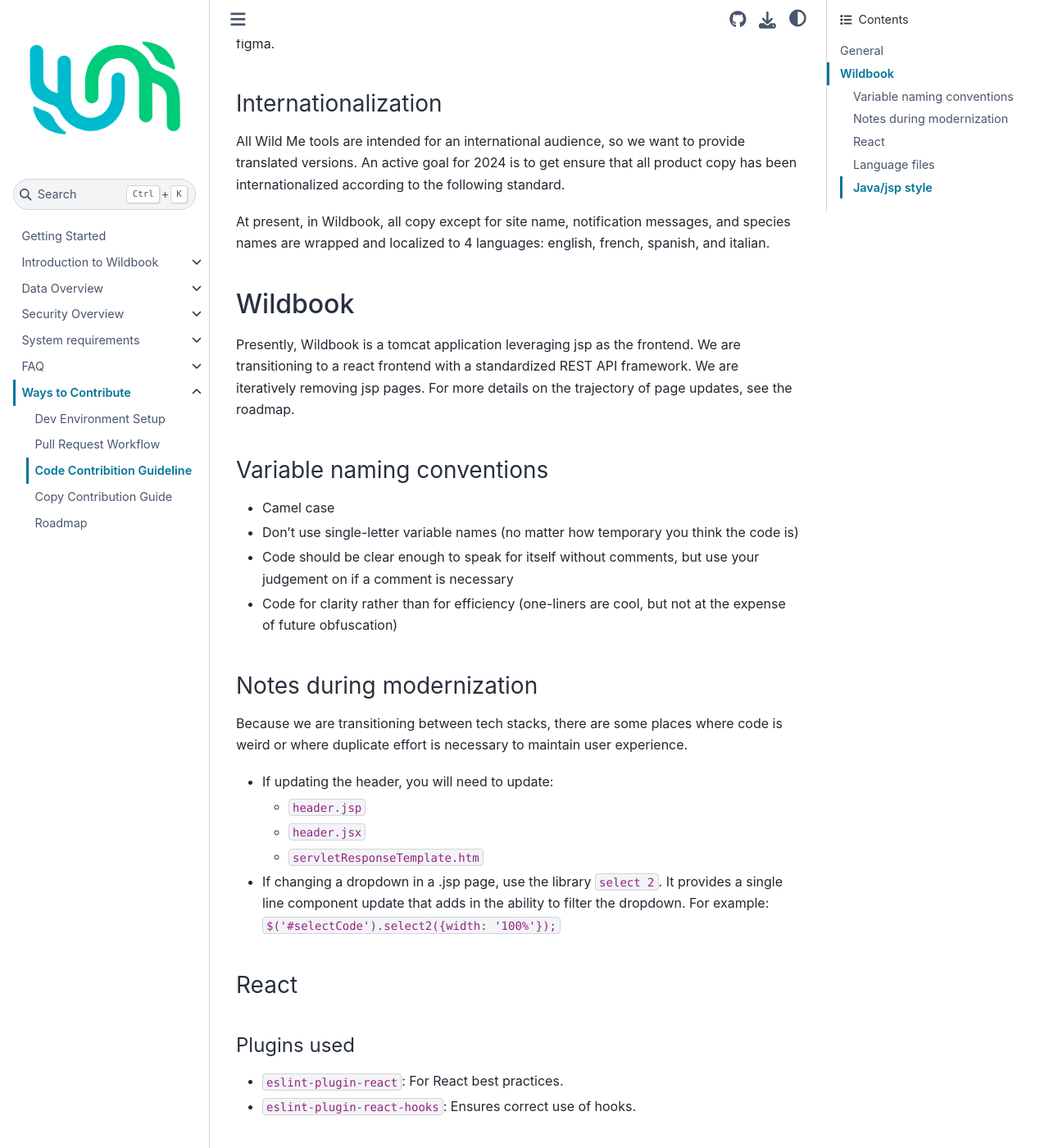
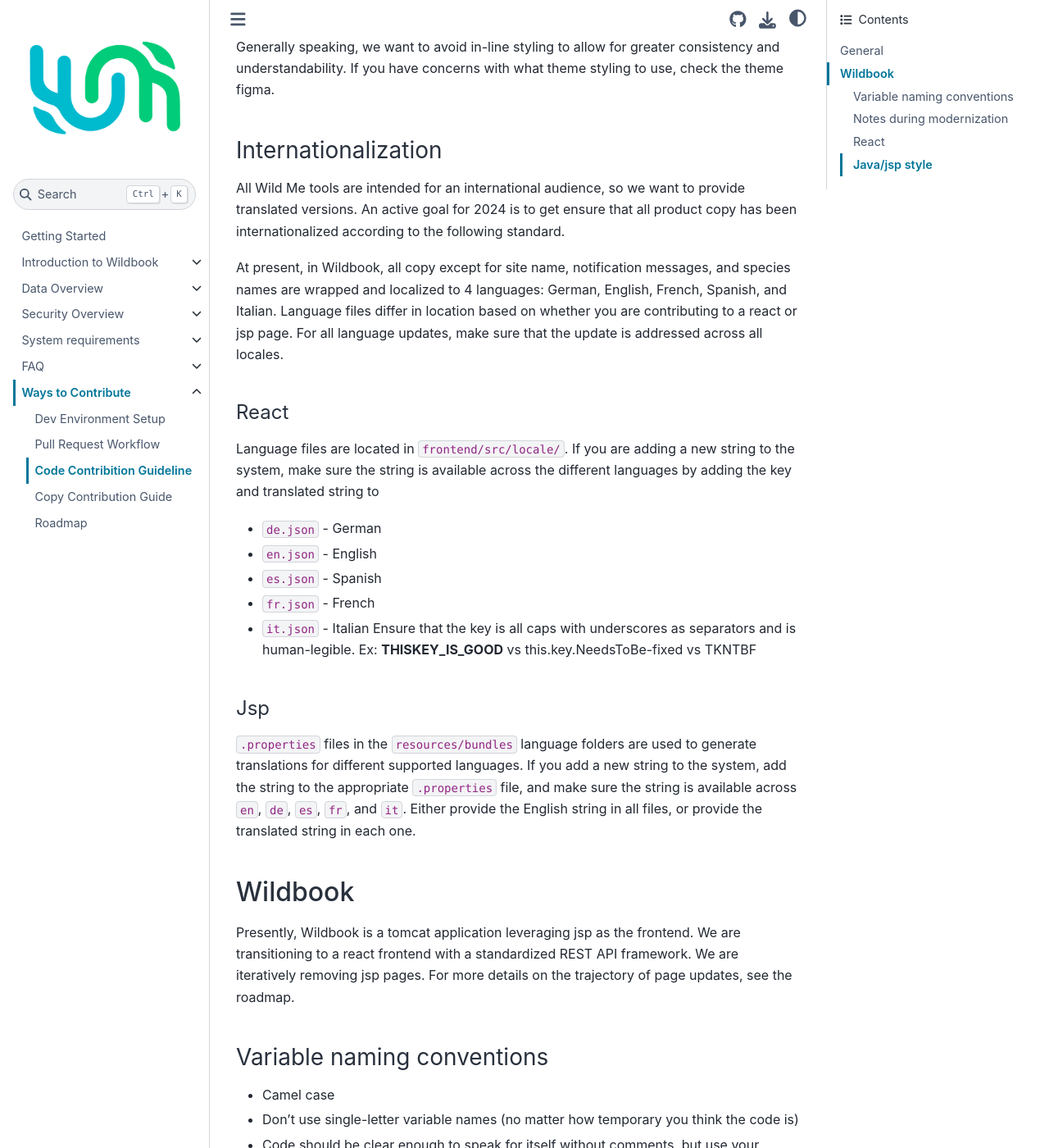
Before and after one commit to WildMeOrg/wildbook-docs, a Sphinx documentation site: the page built from docs/contribute/code-guide.md, in a window 1280 px wide and 1400 px high, scrolled down 709 px. Shown: the whole window at 82% size. Built offline with Sphinx 7.4.7 and the Sphinx Book theme 1.1.4, drawn with Linux system fonts in a browser that asks for light colours; some of the changed text lies outside the part shown.

````diff
--- a/docs/contribute/code-guide.md
+++ b/docs/contribute/code-guide.md
@@ -5,7 +5,8 @@
 * If you are adding code that will be custom to a single platform, the feature needs to be approved by the Wild Me team. If approved, add all custom code in a block at the bottom of the page to prevent merge conflicts.
 
 ### Dependencies
-We use dependabot for dependency management; however, due to inconsistencies in semantic versioning and behavioral changes in packages supporting machine learning, we do system testing for all PRs suggested by dependabot. If you want to update or add a new dependency, contact the Wild Me team to discuss the changes before submitting a PR.
+* All dependencies must be on a locked version. We do not accept PRs that use the `latest` version of anything.
+* We use dependabot for dependency management; however, due to inconsistencies in semantic versioning and behavioral changes in packages supporting machine learning, we do system testing for all PRs suggested by dependabot. If you want to update or add a new dependency, contact the Wild Me team to discuss the changes before submitting a PR.
 
 ### In-line styling
 Generally speaking, we want to avoid in-line styling to allow for greater consistency and understandability. If you have concerns with what theme styling to use, check the theme figma.
@@ -13,7 +14,19 @@ Generally speaking, we want to avoid in-line styling to allow for greater consis
 ### Internationalization
 All Wild Me tools are intended for an international audience, so we want to provide translated versions. An active goal for 2024 is to get ensure that all product copy has been internationalized according to the following standard.
 
-At present, in Wildbook, all copy except for site name, notification messages, and species names are wrapped and localized to 4 languages: english, french, spanish, and italian.
+At present, in Wildbook, all copy except for site name, notification messages, and species names are wrapped and localized to 4 languages: German, English, French, Spanish, and Italian. Language files differ in location based on whether you are contributing to a react or jsp page. For all language updates, make sure that the update is addressed across all locales.
+
+#### React
+Language files are located in `frontend/src/locale/`. If you are adding a new string to the system, make sure the string is available across the different languages by adding the key and translated string to
+* `de.json` - German
+* `en.json` - English
+* `es.json` - Spanish
+* `fr.json` - French
+* `it.json` - Italian
+Ensure that the key is all caps with underscores as separators and is human-legible. Ex: **THISKEY_IS_GOOD** vs this.key.NeedsToBe-fixed vs TKNTBF
+
+#### Jsp
+`.properties` files in the `resources/bundles` language folders are used to generate translations for different supported languages. If you add a new string to the system, add the string to the appropriate `.properties` file, and make sure the string is available across `en`, `de`, `es`, `fr`, and `it`. Either provide the English string in all files, or provide the translated string in each one.
 
 ## Wildbook
 Presently, Wildbook is a tomcat application leveraging jsp as the frontend. We are transitioning to a react frontend with a standardized REST API framework. We are iteratively removing jsp pages. For more details on the trajectory of page updates, see the roadmap.
@@ -98,7 +96,7 @@ https://stackoverflow.com/questions/2279030/type-list-vs-type-arraylist-in-java
 
 Related: when writing utility methods, making the input type as abstract as possible makes the method versatile. See Util.asSortedList in Wildbook: since the input is an abstract Collection, it can accept a List, Set, PriorityQueue, or Vector as input, and return a sorted List.
 
-Runtime (not style): Use Sets (not Lists or arrays) if you’re only keeping track of collection membership / item uniqueness.
+* Runtime (not style): Use Sets (not Lists or arrays) if you’re only keeping track of collection membership / item uniqueness.
 
 Instead of:
 
@@ -126,8 +124,7 @@ The reason is a little deep in the data types. Sets are defined as unordered col
 
 Sets implement contains, add, and remove methods much faster than lists [contains is O(log(n)) vs O(n) runtime]. A list has to iterate through the entire list every time it runs contains (it checks each item once at a time) while a set (especially a HashSet) keeps track of an item index for quick lookup.
 
-
-Use for-each loops aka “enhanced for loops” to make loops more concise and readable.
+* Use for-each loops aka “enhanced for loops” to make loops more concise and readable.
 
 Instead of:
 
@@ -166,3 +163,5 @@ Try:
 ```
 
 This method also checks for the strings “none” and “unknown” which have given us trouble in displays in the past.
+
+* When dealing with any functionality that handles data persistence, make sure to use try catch exceptions. Data loss is considered a critical failure and an emergency to address.
````
Also changed, not shown: other parts of docs/contribute/code-guide.md (+3 -18 lines).
